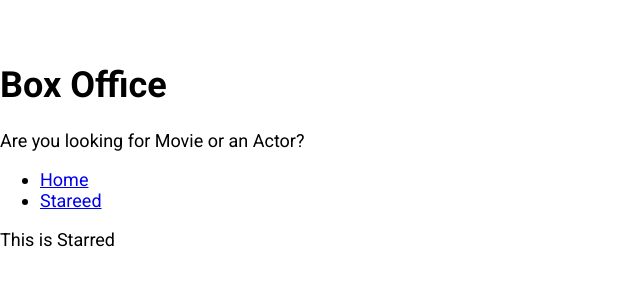
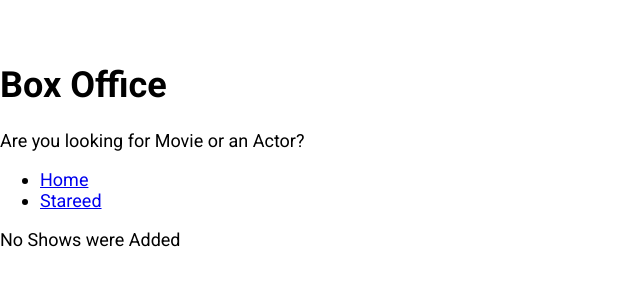
Before and after one commit to mayanklushte/box-office, a React (Create React App) app: page /starred in a window 1280 px wide. Shown: the top 300 px of the page, without its empty margins (0-640 px from the left). Built offline with nearby package versions, Linux system fonts and the light colour scheme.

Commit message:
finished starred page

```diff
--- a/src/pages/Starred.js
+++ b/src/pages/Starred.js
@@ -1,8 +1,41 @@
-import React from 'react';
+import React, { useEffect, useState } from 'react';
 import MainPageLayout from '../components/MainPageLayout';
+import ShowGrid from '../components/show/ShowGrid';
+import { apiGet } from '../misc/config';
+import { useShow } from '../misc/custom-hooks';
 
 const Starred = () => {
-  return <MainPageLayout>This is Starred</MainPageLayout>;
+  const [starred] = useShow();
+  const [shows, setShow] = useState(null);
+  const [isLoding, setIsLoding] = useState(true);
+  const [error, setError] = useState(null);
+
+  useEffect(() => {
+    if (starred && starred.length > 0) {
+      const promises = starred.map(showId => apiGet(`/shows/${showId}`));
+      Promise.all(promises)
+        .then(apiData => apiData.map(show => ({ show })))
+        .then(results => {
+          setShow(results);
+          setIsLoding(false);
+        })
+        .catch(err => {
+          setError(err.message);
+          setIsLoding(false);
+        });
+    } else {
+      setIsLoding(false);
+    }
+  }, [starred]);
+
+  return (
+    <MainPageLayout>
+      {isLoding && <div>Shows are Still Loading</div>}
+      {error && <div>Error Occured: {error}</div>}
+      {!isLoding && !shows && <div>No Shows were Added</div>}
+      {!isLoding && !error && shows && <ShowGrid data={shows} />}
+    </MainPageLayout>
+  );
 };
 
 export default Starred;
```
